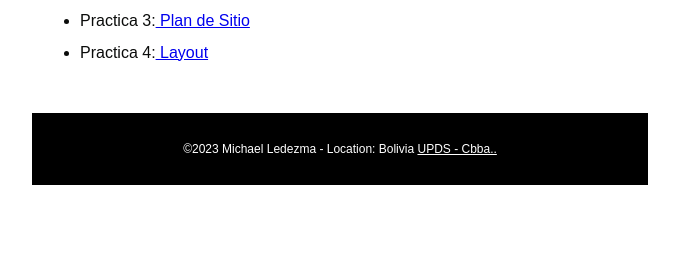
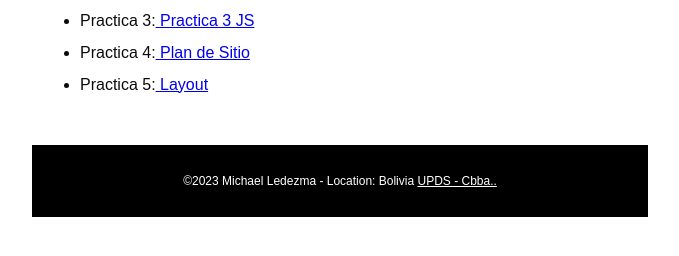
Before and after one commit to Michaelledezma0311/Disenho-web, a plain HTML site: page index.html in a window 1280 px wide. Shown: the part 272-528 px from the top of the page, without its empty margins (300-979 px from the left). Drawn offline with Linux system fonts and the light colour scheme.

Commit message:
Cambiios

```diff
--- a/index.html
+++ b/index.html
@@ -22,8 +22,9 @@
     <ul>
       <li> Practica 1:<a href="#"> Servidor Web </a></li>
       <li> Practica 2:<a href="Galeria de imagenes/index.html"> Galeria de Imagenes </a></li>
-      <li> Practica 3:<a href="Proyecto_Diseño_Web.pdf"> Plan de Sitio </a></li>
-      <li> Practica 4:<a href="Proyecto_DW/Index.html"> Layout </a></li>
+      <li> Practica 3:<a href="#"> Practica 3 JS </a></li>
+      <li> Practica 4:<a href="Proyecto_Diseño_Web.pdf"> Plan de Sitio </a></li>
+      <li> Practica 5:<a href="Proyecto_DW/Index.html"> Layout </a></li>
     </ul>
 
   </main>
```
